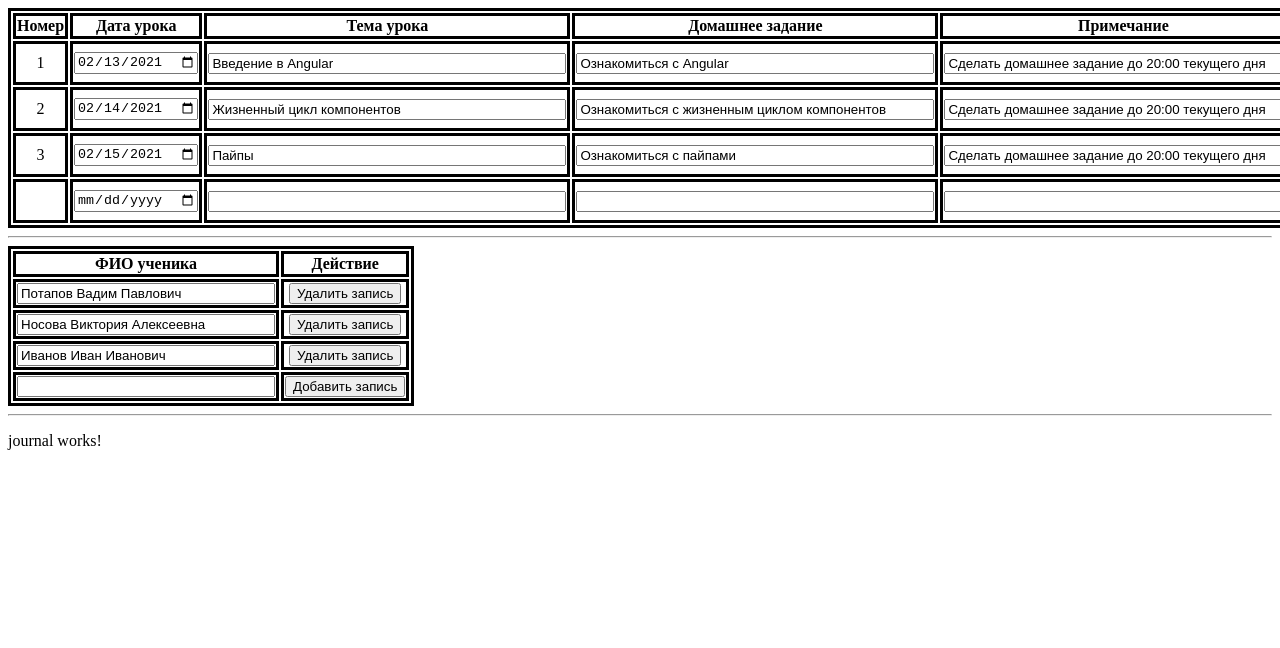
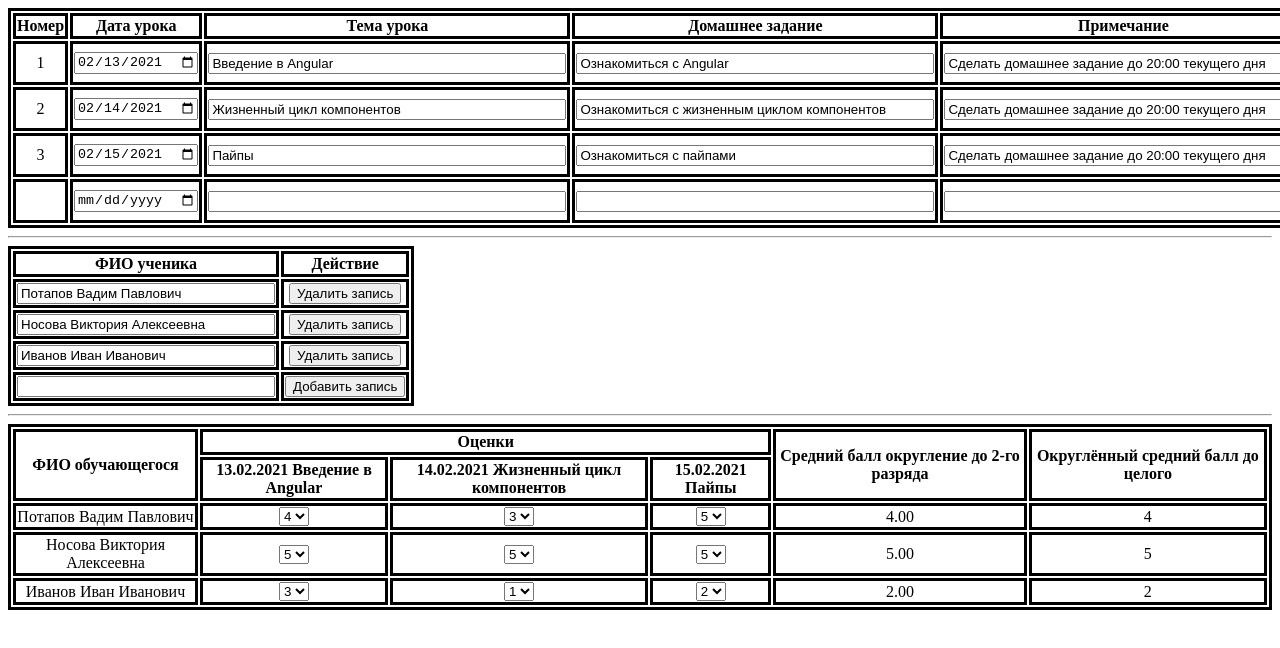
Before and after one commit to HunteRPVP/angular-hw78, an Angular app: page / in a window 1280 px wide. Shown: the top 648 px of the page. Built offline with nearby package versions, Linux system fonts and the light colour scheme.

Commit message:
journal comp added

```diff
--- a/src/app/app.component.html
+++ b/src/app/app.component.html
@@ -1,5 +1,5 @@
 <app-lessons></app-lessons>
 <hr>
-<app-students></app-students>
+<app-students (change) = "changeFIO($event.toString())"></app-students>
 <hr>
 <app-journal></app-journal>
--- a/src/app/app.component.ts
+++ b/src/app/app.component.ts
@@ -1,4 +1,5 @@
 import { Component } from '@angular/core';
+import { FormGroup } from '@angular/forms';
 
 @Component({
   selector: 'app-root',
@@ -7,4 +8,8 @@ import { Component } from '@angular/core';
 })
 export class AppComponent {
   title = 'angular-hw78';
+
+  changeFIO(fio: string): void {
+    console.log(fio);
+  }
 }
--- a/src/app/journal/journal.component.css
+++ b/src/app/journal/journal.component.css
@@ -0,0 +1,9 @@
+table, tr, th, td {
+    border-style: solid;
+    border-color: black;
+    text-align: center;
+}
+
+.big {
+    width: 350px;
+}
--- a/src/app/journal/journal.component.html
+++ b/src/app/journal/journal.component.html
@@ -1 +1,34 @@
-<p>journal works!</p>
+<table [formGroup]="journalForm">
+  <tr>
+    <th rowspan="2">ФИО обучающегося</th>
+    <th [attr.colSpan]="lessonNumbers.controls.length">Оценки</th>
+    <th rowspan="2">Cредний балл округление до 2-го разряда</th>
+    <th rowspan="2">Округлённый средний балл до целого</th>
+  </tr>
+  <tr>
+    <th *ngFor="let lessonTheme of lessonThemes.controls; let i = index">
+      {{ lessonDates.controls[i].value | date: "dd.MM.yyyy" }}
+      {{ lessonTheme.value }}
+    </th>
+  </tr>
+  <tr *ngFor="let fio of fios.controls; let i = index">
+    <td>
+      {{ fio.value }}
+    </td>
+    <td *ngFor="let rating of ratings.controls[i].value.ratings; let j = index">
+        <select value= "{{ rating.rating }}">
+            <option value=1>1</option>
+            <option value=2>2</option>
+            <option value=3>3</option>
+            <option value=4>4</option>
+            <option value=5>5</option>
+        </select>
+    </td>
+    <td>
+        {{ this.avgRounds.value[i] | number: "1.2"}}
+    </td>
+    <td>
+        {{ this.avgRoundInts.value[i] | number: "1.0" }}
+    </td>
+  </tr>
+</table>
--- a/src/app/journal/journal.component.ts
+++ b/src/app/journal/journal.component.ts
@@ -1,4 +1,8 @@
 import { Component, OnInit } from '@angular/core';
+import { FormArray, FormBuilder, FormGroup } from '@angular/forms';
+
+import * as lessons from '../../assets/lessons.json';
+import * as ratings from '../../assets/ratings.json';
 
 @Component({
   selector: 'app-journal',
@@ -7,9 +11,81 @@ import { Component, OnInit } from '@angular/core';
 })
 export class JournalComponent implements OnInit {
 
-  constructor() { }
+  journalForm: FormGroup;
+
+  fioArray: string[] = [];
+  lessonNumbersArr: number[] = [];
+  lessonDatesArr: Date[] = [];
+  lessonThemesArr: string[] = [];
+  avgRoundArr: number[] = [];
+  avgRoundIntArr: number[] = [];
+
+  constructor(private fb: FormBuilder) {
+    for (var i = 0; i < ratings.students.length; i++) {
+      this.fioArray.push(ratings.students[i].fio);
+      this.lessonNumbersArr.push(lessons.lessons[i].number);
+      this.lessonDatesArr.push(new Date(lessons.lessons[i].date));
+      this.lessonThemesArr.push(lessons.lessons[i].theme);
+      this.avgRoundArr.push(this.AvgRound(i));
+      this.avgRoundIntArr.push(this.AvgRoundInt(i));
+    }
+
+    this.journalForm = fb.group({
+      fios: fb.array(this.fioArray),
+      lessonNumbers: fb.array(this.lessonNumbersArr),
+      lessonDates: fb.array(this.lessonDatesArr),
+      lessonThemes: fb.array(this.lessonThemesArr),
+      ratings: fb.array(ratings.students),
+      avgRounds: fb.array(this.avgRoundArr),
+      avgRoundInts: fb.array(this.avgRoundIntArr)
+    });
+  }
 
   ngOnInit(): void {
   }
 
+  AvgRound(index: number): number {
+    var ratingsTemp = [];
+    for (var i = 0; i < ratings.students[index].ratings.length; i++) {
+      ratingsTemp.push(ratings.students[index].ratings[i].rating);
+    }
+    return Math.round((ratingsTemp.reduce((a,b) => a + b, 0) / ratingsTemp.length) * 100) / 100;
+  }
+
+  AvgRoundInt(index: number): number {
+    var ratingsTemp = [];
+    for (var i = 0; i < ratings.students[index].ratings.length; i++) {
+      ratingsTemp.push(ratings.students[index].ratings[i].rating);
+    }
+    return Math.round(ratingsTemp.reduce((a,b) => a + b, 0) / ratingsTemp.length);
+  }
+
+  get fios(): FormArray {
+    return this.journalForm.get('fios') as FormArray;
+  }
+
+  get lessonNumbers(): FormArray {
+    return this.journalForm.get('lessonNumbers') as FormArray;
+  }
+
+  get lessonDates(): FormArray {
+    return this.journalForm.get('lessonDates') as FormArray;
+  }
+
+  get lessonThemes(): FormArray {
+    return this.journalForm.get('lessonThemes') as FormArray;
+  }
+
+  get ratings(): FormArray {
+    return this.journalForm.get('ratings') as FormArray;
+  }
+
+  get avgRounds(): FormArray {
+    return this.journalForm.get('avgRounds') as FormArray;
+  }
+
+  get avgRoundInts(): FormArray {
+    return this.journalForm.get('avgRoundInts') as FormArray;
+  }
+
 }
--- a/src/app/students/students.component.html
+++ b/src/app/students/students.component.html
@@ -7,7 +7,7 @@
 
         <tr *ngFor="let student of students.controls; let i=index;">
             <td formArrayName="students">
-                <input type="text" [formControlName] = "i">
+                <input type="text" [formControlName] = "i" (change)="changeEmit(i)" >
             </td>
             <td> <button type="button" (click)="deleteStudent(i)">Удалить запись</button> </td>
         </tr>
--- a/src/app/students/students.component.ts
+++ b/src/app/students/students.component.ts
@@ -1,4 +1,4 @@
-import { Component, OnInit } from '@angular/core';
+import { Component, EventEmitter, OnInit, Output } from '@angular/core';
 import { FormArray, FormBuilder, FormGroup } from '@angular/forms';
 
 import * as ratings from '../../assets/ratings.json';
@@ -11,6 +11,9 @@ import * as ratings from '../../assets/ratings.json';
 export class StudentsComponent implements OnInit {
 
   studentForm: FormGroup;
+
+  @Output()
+  change: EventEmitter<string> = new EventEmitter();
 
   fioArray: string[] = [];
 
@@ -39,4 +42,8 @@ export class StudentsComponent implements OnInit {
     this.students.push(this.fb.control([fio]));
   }
 
+  changeEmit(i: number) {
+    this.change.emit(this.students.controls[i.toString()].value);
+  }
+
 }
```
